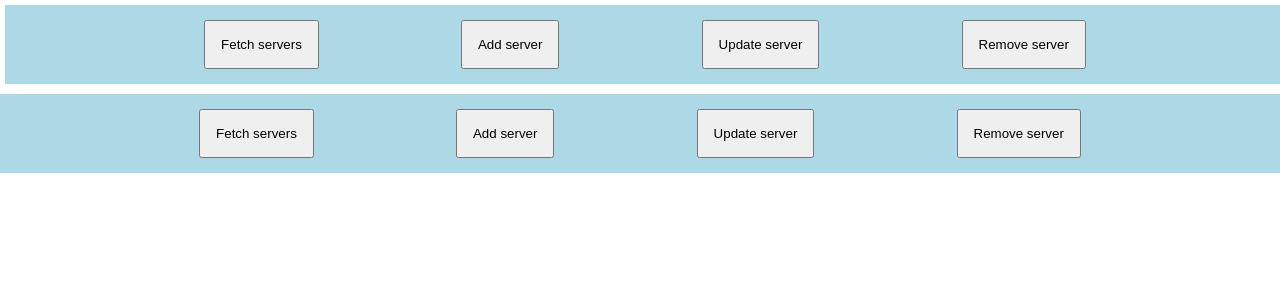
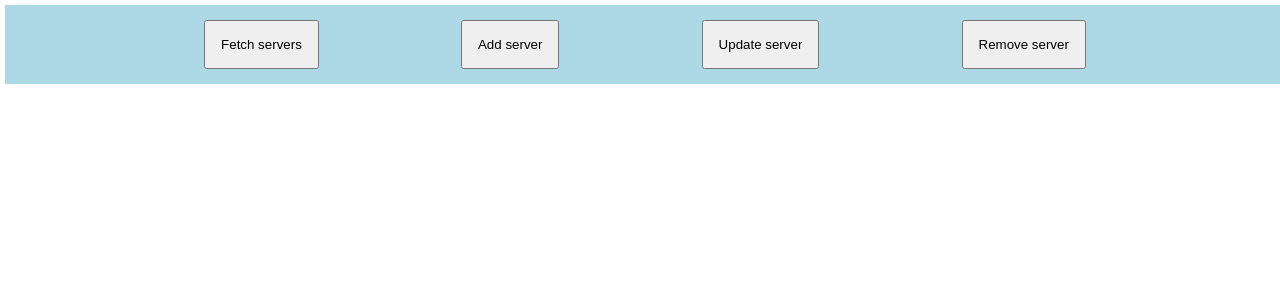
Before and after one commit to DashrathYadav/ServerFrontEnd, a React (Vite) app: page / in a window 1280 px wide. Shown: the top 300 px of the page. Built offline with nearby package versions, Linux system fonts and the light colour scheme.

Commit message:
setting home root

```diff
--- a/src/App.jsx
+++ b/src/App.jsx
@@ -31,8 +31,7 @@ import DeleteById from "./components/deleteServer/DeleteById";
 
 const router = createHashRouter(
   createRoutesFromElements(
-    <Route path="/" element={<HomePage/>}>
-      <Route path="/" element={<HomePage />}>
+    <Route    path="/*" element={<HomePage/>}>
         <Route path="fetchServers" element={<FetchOptions />}>
           <Route path="fetchAllServers" element={<ServerInfoCards/>}
           loader={fetchServerAllInfo}
@@ -57,7 +56,6 @@ const router = createHashRouter(
         <Route path="addServer" element={<AddServer/>}/>
         <Route path="updateServer" element={<UpdatedServer/>}/>
         <Route path="deleteServer" element={<DeleteById/>}/>
-      </Route>
     </Route>
   )
 );
```
